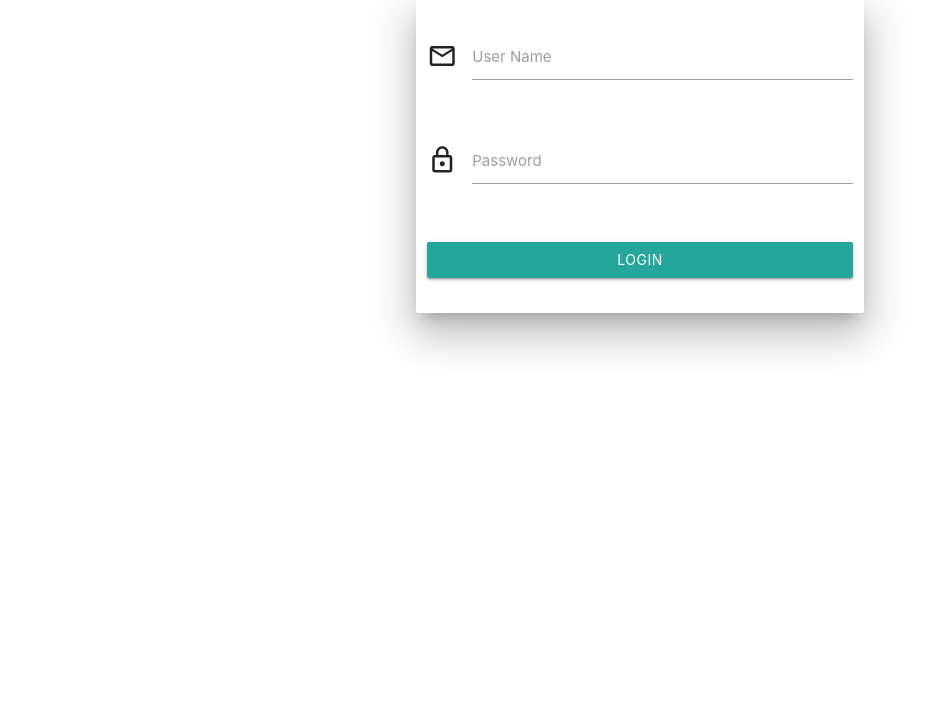
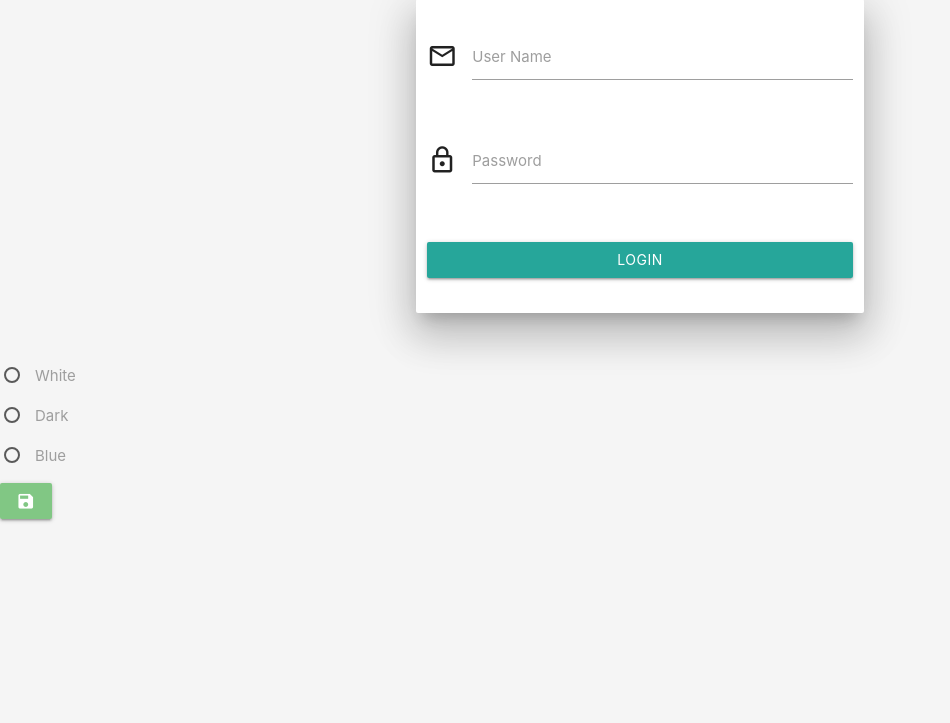
Before and after one commit to ismettt08/databaseHomework, a Flask app: page / in a window 1280 px wide. Shown: the part 123-846 px from the top of the page, without its empty margins (0-950 px from the left). Run offline with Flask 2, Linux system fonts and the light colour scheme; data that the repository does not hold is empty; some libraries are stand-ins or nearby versions.

Commit message:
Theme selection and response paramaters are added.

```diff
--- a/templates/layout.html
+++ b/templates/layout.html
@@ -15,7 +15,14 @@
     <title>Ödev Sayfa -> {% block title %}{% endblock %}</title>
     <link rel="stylesheet" href="{{url_for('static', filename='main.css')}}"/>
   </head>
-  <body>
+  {% if theme == 1 %}
+    <body  style="background-color:#757575 ">
+  {% elif theme == 2 %}
+    <body  style="background-color:#90caf9">
+  {% else %}
+    <body  style="background-color:#f5f5f5">
+  {% endif %}
+
 
 {% if userRole == 1 %}
 <nav>
--- a/templates/main.html
+++ b/templates/main.html
@@ -32,11 +32,31 @@
           </div>
         </div>
       </form>
-
     </div>
   </div>
 </div>
 {% endif %}
-
-
+  <div class="container left row">
+    <form id="theme_unq">
+      <p>
+        <label>
+          <input name="thecolor" type="radio" value="0" formaction="{{url_for('home_page')}}?thecolor=0"/>
+          <span>White</span>
+        </label>
+      </p>
+      <p>
+        <label>
+          <input name="thecolor" type="radio" value="1" formaction="{{url_for('home_page')}}?thecolor=1"/>
+          <span>Dark</span>
+        </label>
+      </p>
+      <p>
+      <label>
+        <input name="thecolor" type="radio" value="2" formaction="{{url_for('home_page')}}?thecolor=2"/>
+        <span>Blue</span>
+      </label>
+    </p>
+    <button class="waves-effect waves-light btn green lighten-2 centered" type="submit" name="submit"  value="update"><i class="material-icons">save</i></button>
+  </form>
+</div>
 {% endblock %}
--- a/views.py
+++ b/views.py
@@ -10,7 +10,6 @@ import json
 
 url = os.getenv("DATABASE_URL")
 connection = dbapi2.connect(url)
-
 
 def getRandomCookie():
     letters = string.ascii_letters
@@ -26,10 +25,27 @@ def getUserRole():
         if(cursor.rowcount != 0):
             return int(curUserRole[0][0])
     return -1
+def getTheme():
+    cursor = connection.cursor()
+    kurabiye = request.cookies.get("session_id")
+    cursor.execute("SELECT theme FROM sessions WHERE session_id = '{}'".format(kurabiye))
+    theme =cursor.fetchall()
+    if(cursor.rowcount != 0):
+        return theme[0][0]
+    return 0
 
 def home_page():
     role = getUserRole()
-    resp = make_response(render_template("main.html", userRole = role))
+    cursor = connection.cursor()
+    theme = request.args.get("thecolor") #white = 0, dark = 1, blue = 2
+    kurabiye = request.cookies.get("session_id")
+    if theme:
+        cursor.execute("UPDATE sessions SET theme = {a} WHERE session_id = '{b}'".format(a=theme, b=kurabiye))
+        resp = make_response(render_template("main.html", userRole = role, theme = int(theme)))
+    else:
+        resp = make_response(render_template("main.html", userRole = role, theme = getTheme()))
+    connection.commit()
+
     return resp
 
 def employee_page():
@@ -37,7 +53,7 @@ def employee_page():
     if(role != 1):
         print("You don't have the permission!")
         return redirect('/')
-    return render_template("employee.html", userRole = role)
+    return render_template("employee.html", userRole = role, theme = getTheme())
 
 #methods = ['POST']
 def login_api():
@@ -86,7 +102,7 @@ def register_api():
         return redirect('/employee')
     print("password passwd is " + hashed.hexdigest())
 
-    cursor.execute("INSERT INTO users (user_name, user_role, password) VALUES ('{a}', false, '{b}')".format(a=name, b=hashed.hexdigest()))
+    cursor.execute("INSERT INTO users (user_name, user_role, password) VALUES ('{a}', 0, '{b}')".format(a=name, b=hashed.hexdigest()))
     connection.commit() #Database değiştirmek için
     #TODO başarılı oldu yazısı dön
     return redirect('/employee')
@@ -128,7 +144,7 @@ def sell_page():
     basketID = getBasketID()
     cursor.execute("SELECT med_name, price, med_detail, quantity, basket_entry_id FROM medicines INNER JOIN basket_entries ON basket_entries.medicine_id = medicines.medicine_id WHERE basket_entries.basket_id = {} order by basket_entry_id".format(basketID))
     medAttributes = cursor.fetchall()
-    return render_template("sell.html", userRole = curUserRole, medList = medAttributes, patientsNameJSON = patientsName, patientsSurnameJSON = patientsSurname)
+    return render_template("sell.html", userRole = curUserRole, medList = medAttributes, patientsNameJSON = patientsName, patientsSurnameJSON = patientsSurname, theme = getTheme())
 
 #methods = ['POST']
 def addmed_api():
@@ -184,7 +200,7 @@ def patient_table():
     cursor = connection.cursor()
     cursor.execute("SELECT patient_name, patient_surname, patient_phone_number, patient_id_number FROM patients")
     patients = cursor.fetchall()
-    return render_template("patient_table.html", userRole = role, patientList = patients)
+    return render_template("patient_table.html", userRole = role, patientList = patients, theme = getTheme())
 
 #methods = ['POST','GET']
 def update_medicine():
@@ -212,7 +228,7 @@ def patient():
     if (citizenshipNumber is None) or (cursor.rowcount == 0): #Empty patient card
         return render_template("patient.html", userRole = role)
     curPatient = cursor.fetchall()
-    return render_template("patient.html", userRole = role, citizenshipNumber = citizenshipNumber, patient = curPatient) #Full patient card
+    return render_template("patient.html", userRole = role, citizenshipNumber = citizenshipNumber, patient = curPatient, theme = getTheme()) #Full patient card
 
 #methods = ['POST','GET']
 def crud_patient():
```
